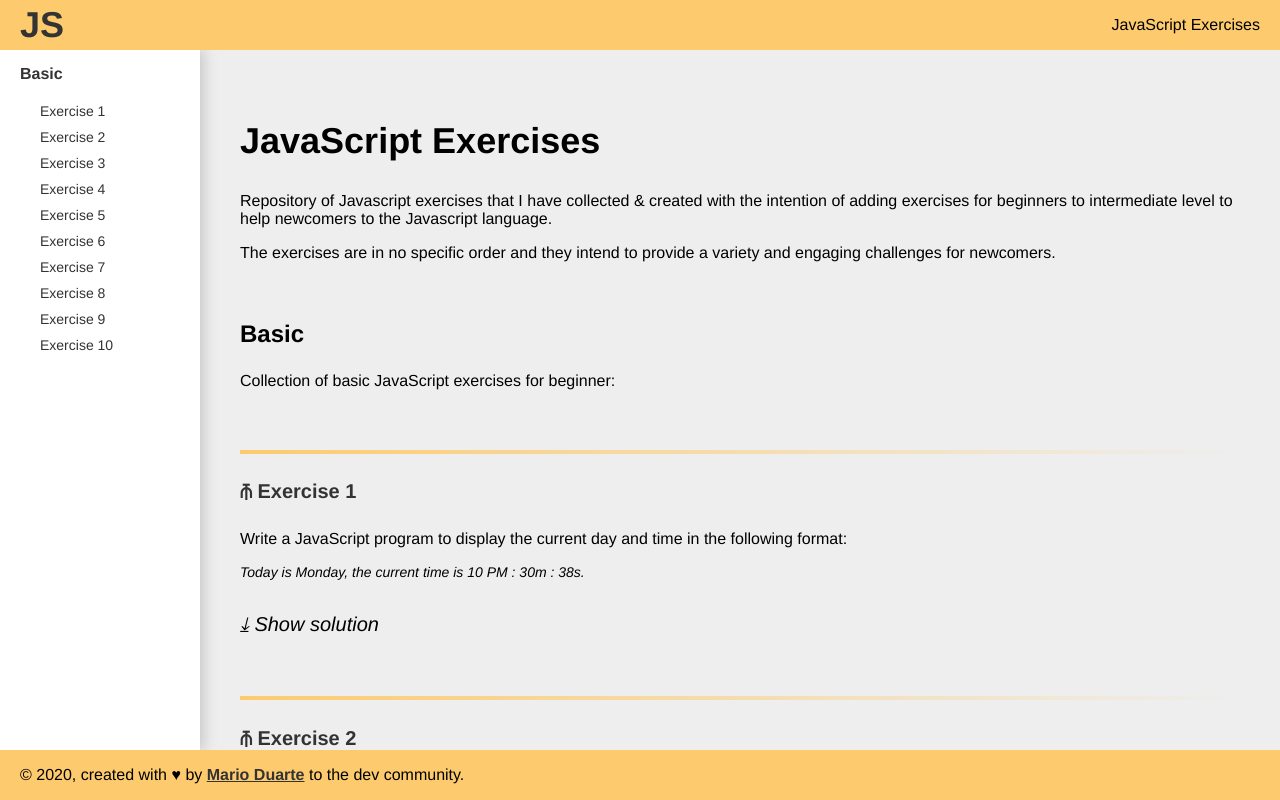
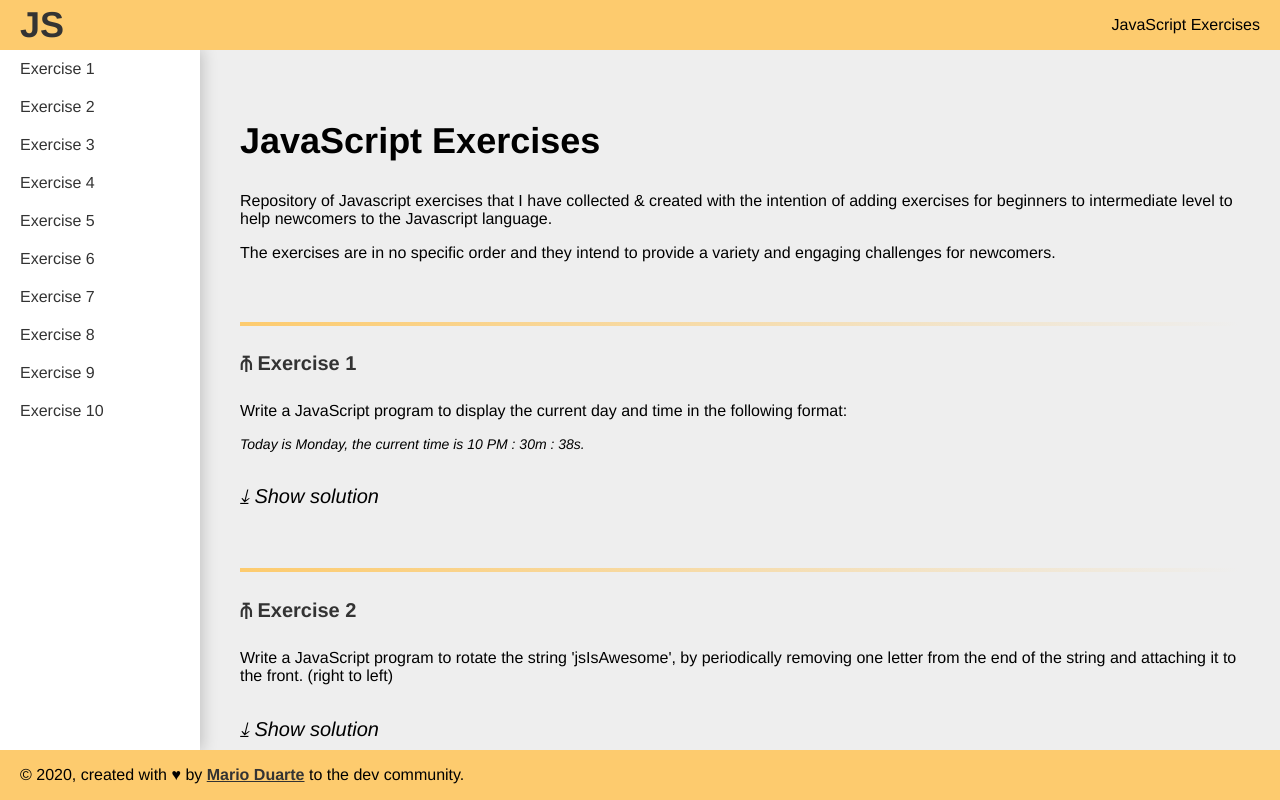
Before and after one commit to Mario-Duarte/javascript-exercises, a website: page index.html in a window 1280 px wide. Drawn offline with Linux system fonts and the light colour scheme; a script that the page names is missing.

Commit message:
Amends
Small changes to the navigation on the sidebar and its css

```diff
--- a/index.html
+++ b/index.html
@@ -16,9 +16,6 @@
 	<section id="main">
 		<div id="sidebar">
 			<ul>
-				<li>
-					<a href="#basic">Basic</a>
-					<ul>
 				<li><a href="#basic_1">Exercise 1</a></li>
 				<li><a href="#basic_2">Exercise 2</a></li>
 				<li><a href="#basic_3">Exercise 3</a></li>
@@ -30,8 +27,6 @@
 				<li><a href="#basic_9">Exercise 9</a></li>
 				<li><a href="#basic_10">Exercise 10</a></li>
 			</ul>
-				</li>
-			</ul>
 		</div>
 		<div id="main-content">
 
@@ -40,12 +35,6 @@
 			<p>Repository of Javascript exercises that I have collected &amp; created with the intention of adding exercises for beginners to intermediate level to help newcomers to the Javascript language.</p>
 
 			<p>The exercises are in no specific order and they intend to provide a variety and engaging challenges for newcomers.</p>
-
-			<p>&nbsp;</p>
-
-			<h3 id="basic">Basic</h3>
-
-			<p>Collection of basic JavaScript exercises for beginner:</p>
 
 			<hr>
 
--- a/src/scss/style.scss
+++ b/src/scss/style.scss
@@ -138,7 +138,8 @@ header {
 				a {
 					width: 100%;
 					display: inline-block;
-					padding: 15px 20px;
+					padding: 10px 20px;
+					font-weight: lighter;
 					text-decoration: none;
 					background-color: #ffffff;
 					transition: all 0.6s ease-in-out;
```
Also changed, not shown: css/style.css. Lines whose indentation alone changed are shown as unchanged.
